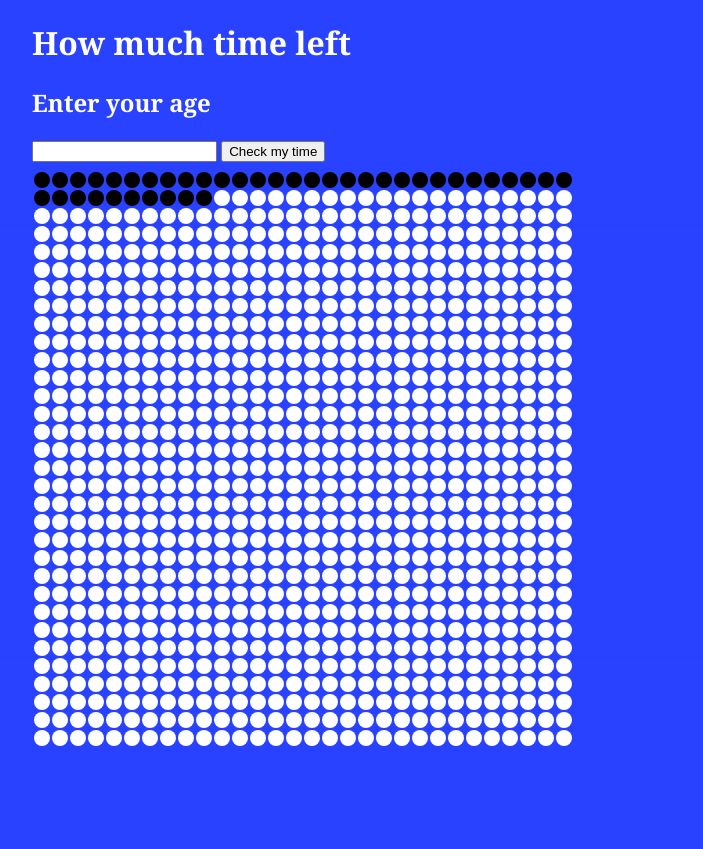
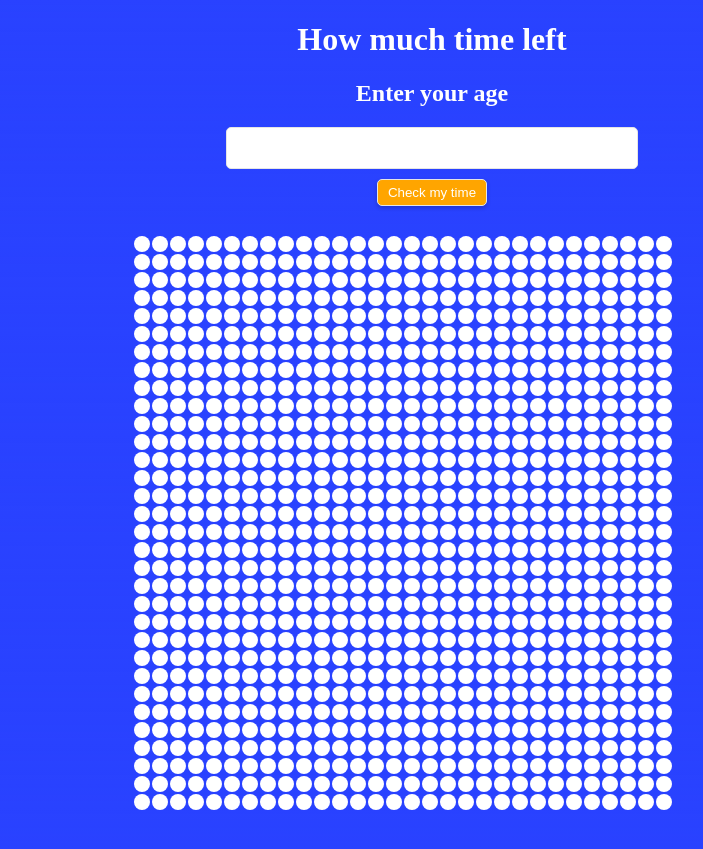
Before and after one commit to lvterry/lvterry.github.io, a Jekyll site: the page time.html, which Jekyll copies as it is, in a window 1280 px wide. Shown: the top 849 px of the page, without its empty margins (208-911 px from the left). Built offline with Jekyll 4.4.1, drawn with Linux system fonts in a browser that asks for light colours.

Commit message:
Update time.html

```diff
--- a/time.html
+++ b/time.html
@@ -12,7 +12,7 @@
     <link rel="icon" type="image/png" sizes="16x16" href="/favicon-16x16.png">
     <style type="text/css">
       body {
-        font-family: Georgia, Serif;
+        font-family: Serif;
         background-color: #2942FF;
         background-image: -webkit-linear-gradient(top, #2942FF, rgba(0,0,0,0));
         background-image:    -moz-linear-gradient(top, #2942FF, rgba(0,0,0,0));
@@ -24,10 +24,36 @@
         width: 600px;
         height: 600px;
         display: block;
+        margin: 20px auto;
       }
       .container {
         width: 800px;
+        text-align: center;
         margin: 0 auto;
+      }
+      #age {
+        width: 400px;
+        height: 30px;
+        font-size: 16px;
+        padding: 5px;
+        border-radius: 5px;
+        background-color: white;
+        border: 1px solid #e5e5e5;
+        color: black;
+      }
+      #checkBtn {
+        background-color: orange;
+        color: white;
+        border: 1px solid #e5e5e5;
+        border-radius: 5px;
+        padding: 5px 10px;
+        display: block;
+        box-shadow: 0 2px 4px rgba(0,0,0,0.2);
+      }
+      .checkBtn-container {
+        display: flex;
+        justify-content: center;
+        margin-top: 10px;
       }
     </style>
   </head>
@@ -37,18 +63,18 @@
       <div>
         <h2>Enter your age</h2>
         <input id="age" type="text" name="age">
-        <button id="checkBtn">Check my time</button>
+        <div class="checkBtn-container">
+          <button id="checkBtn">Check my time</button>
+        </div>
       </div>
       <canvas></canvas>
 
       <script>
-
         var checkBtn = document.getElementById('checkBtn'),
             ageInput = document.getElementById('age'),
             canvas = document.querySelector('canvas'),
             context = canvas.getContext('2d'),
             totalMonths = 80 * 12;
-
 
         var size = 600;
         var radius = 8;
@@ -59,24 +85,69 @@
         context.scale(dpr, dpr);
         context.lineWidth = 2;
 
-        var counter = 0;
+        // Animation state
+        var currentAnimation = null;
+        var animationProgress = 0;
 
-        for (var i = 0; i < 32; i++) {
-          for (var j = 0; j < 30; j++){
-            centerX = gutter + radius + (2 * radius + gutter) * j;
-            centerY = (radius * 2 + gutter) * (i + 1);
-            context.beginPath();
-            context.arc(centerX, centerY, radius, 0, 2 * Math.PI, false);
-            if (counter < 40) {
-              context.fillStyle = 'black';
-            } else {
-              context.fillStyle = 'white';
-            }
-            context.fill();
-            counter ++;
-          }
+        function drawDot(x, y, filled) {
+          context.beginPath();
+          context.arc(x, y, radius, 0, 2 * Math.PI, false);
+          context.fillStyle = filled ? 'black' : 'white';
+          context.fill();
         }
 
+        function renderDotsAnimated(monthsLived) {
+          // Cancel any ongoing animation
+          if (currentAnimation) {
+            cancelAnimationFrame(currentAnimation);
+          }
+
+          // Reset animation state
+          animationProgress = 0;
+
+          function animate() {
+            context.clearRect(0, 0, canvas.width, canvas.height);
+            var counter = 0;
+            var currentProgress = Math.floor(monthsLived * (animationProgress / 100));
+
+            for (var i = 0; i < 32; i++) {
+              for (var j = 0; j < 30; j++) {
+                var centerX = gutter + radius + (2 * radius + gutter) * j;
+                var centerY = (radius * 2 + gutter) * (i + 1);
+                drawDot(centerX, centerY, counter < currentProgress);
+                counter++;
+              }
+            }
+
+            if (animationProgress < 100) {
+              animationProgress += 2; // Adjust this value to control animation speed
+              currentAnimation = requestAnimationFrame(animate);
+            }
+          }
+
+          animate();
+        }
+
+        // Initial render
+        renderDotsAnimated(0);
+
+        // Add click handler
+        checkBtn.addEventListener('click', function() {
+          var age = parseInt(ageInput.value, 10);
+          if (isNaN(age) || age < 0 || age > 80) {
+            alert('Please enter a valid age between 0 and 80');
+            return;
+          }
+          var monthsLived = age * 12;
+          renderDotsAnimated(monthsLived);
+        });
+
+        // Add enter key handler
+        ageInput.addEventListener('keypress', function(e) {
+          if (e.key === 'Enter') {
+            checkBtn.click();
+          }
+        });
       </script>
 
     </div>
```
